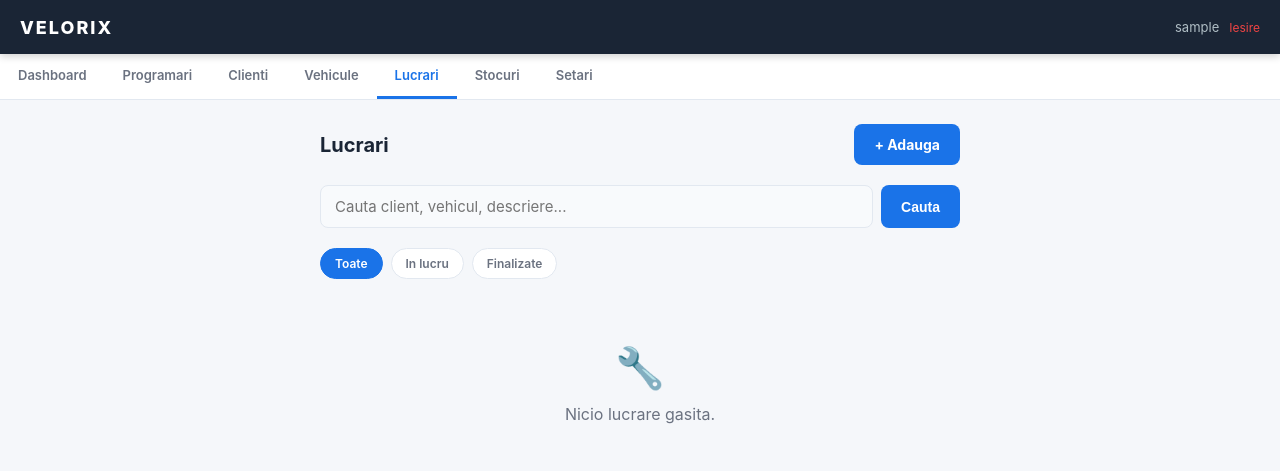
After one commit to alinbaltag-web/Velorix, a Flask app: page /lucrari in a window 1280 px wide. The commit adds this page. Shown: the top 471 px of the page. Run offline with Flask 3, Linux system fonts and the light colour scheme; the visitor is signed in with stand-in values (Sample User, id 1); data that the repository does not hold is empty; some libraries are stand-ins or nearby versions.

Commit message:
Modul Lucrari: liste, adauga, editeaza, sterge, status + nav update
Co-Authored-By: Claude Sonnet 4.6 <noreply@anthropic.com>

```diff
--- a/mobile/api_server.py
+++ b/mobile/api_server.py
@@ -609,6 +609,146 @@ def stocuri():
 
 
 # ─────────────────────────────────────────────────────────────
+#  Lucrari
+# ─────────────────────────────────────────────────────────────
+
+@app.route('/lucrari')
+@login_required
+def lucrari():
+    filtru   = request.args.get('filtru', 'toate')
+    q_search = request.args.get('q', '').strip()
+    con, cur = get_db()
+
+    where, params = [], []
+    if filtru == 'in_lucru':
+        where.append("l.status = 'in_lucru'")
+    elif filtru == 'finalizat':
+        where.append("l.status = 'finalizat'")
+
+    if q_search:
+        if _USE_PG:
+            where.append("(c.nume ILIKE %s OR v.marca ILIKE %s OR v.nr ILIKE %s OR l.descriere ILIKE %s)")
+        else:
+            where.append("(c.nume LIKE ? OR v.marca LIKE ? OR v.nr LIKE ? OR l.descriere LIKE ?)")
+        params += [f'%{q_search}%'] * 4
+
+    sql = """
+        SELECT l.id, l.descriere, l.status, l.data,
+               COALESCE(l.ore_rar, 0) as ore_rar,
+               COALESCE(l.tarif_ora, 0) as tarif_ora,
+               COALESCE(l.cost, 0) as cost,
+               COALESCE(l.mecanic, '') as mecanic,
+               COALESCE(l.km, '') as km,
+               c.nume as client, c.id as id_client,
+               v.marca || ' ' || v.model as vehicul,
+               COALESCE(v.nr, '') as nr, v.id as id_vehicul
+        FROM lucrari l
+        JOIN vehicule v ON v.id = l.id_vehicul
+        JOIN clienti c ON c.id = v.id_client
+    """
+    if where:
+        sql += " WHERE " + " AND ".join(where)
+    sql += " ORDER BY CASE l.status WHEN 'in_lucru' THEN 0 ELSE 1 END, l.id DESC LIMIT 100"
+
+    cur.execute(sql, params)
+    lista = rows(cur)
+    con.close()
+    return render_template('lucrari.html', lucrari=lista, filtru=filtru,
+                           q=q_search, user=session['user'], activ='lucrari')
+
+
+@app.route('/lucrari/adauga', methods=['GET', 'POST'])
+@login_required
+def lucrare_adauga():
+    con, cur = get_db()
+    if request.method == 'POST':
+        id_vehicul = request.form.get('id_vehicul')
+        descriere  = request.form.get('descriere', '').strip()
+        km         = request.form.get('km', '')
+        ore_rar    = request.form.get('ore_rar') or 0
+        tarif_ora  = request.form.get('tarif_ora') or 0
+        mecanic    = request.form.get('mecanic', '').strip()
+        data       = request.form.get('data') or datetime.now().strftime('%Y-%m-%d')
+        cost = float(ore_rar) * float(tarif_ora)
+        cur.execute(q("""
+            INSERT INTO lucrari (id_vehicul, descriere, km, ore_rar, tarif_ora, cost, mecanic, status, data)
+            VALUES (?, ?, ?, ?, ?, ?, ?, 'in_lucru', ?)
+        """), (id_vehicul, descriere, km, ore_rar, tarif_ora, cost, mecanic, data))
+        con.commit()
+        con.close()
+        return redirect(url_for('lucrari'))
+
+    cur.execute("""
+        SELECT v.id, c.nume as client, v.marca || ' ' || v.model as vehicul, v.nr
+        FROM vehicule v JOIN clienti c ON c.id = v.id_client
+        ORDER BY c.nume, v.marca
+    """)
+    vehicule = rows(cur)
+    con.close()
+    return render_template('lucrare_form.html', l=None, vehicule=vehicule,
+                           user=session['user'], activ='lucrari')
+
+
+@app.route('/lucrari/editeaza/<int:lid>', methods=['GET', 'POST'])
+@login_required
+def lucrare_editeaza(lid):
+    con, cur = get_db()
+    if request.method == 'POST':
+        descriere = request.form.get('descriere', '').strip()
+        km        = request.form.get('km', '')
+        ore_rar   = request.form.get('ore_rar') or 0
+        tarif_ora = request.form.get('tarif_ora') or 0
+        mecanic   = request.form.get('mecanic', '').strip()
+        status    = request.form.get('status', 'in_lucru')
+        data      = request.form.get('data') or datetime.now().strftime('%Y-%m-%d')
+        cost = float(ore_rar) * float(tarif_ora)
+        cur.execute(q("""
+            UPDATE lucrari SET descriere=?, km=?, ore_rar=?, tarif_ora=?,
+                cost=?, mecanic=?, status=?, data=? WHERE id=?
+        """), (descriere, km, ore_rar, tarif_ora, cost, mecanic, status, data, lid))
+        con.commit()
+        con.close()
+        return redirect(url_for('lucrari'))
+
+    cur.execute(q("""
+        SELECT l.id, l.id_vehicul, l.descriere, l.km, l.ore_rar, l.tarif_ora,
+               l.cost, l.mecanic, l.status, l.data,
+               c.nume as client, v.marca || ' ' || v.model as vehicul, v.nr
+        FROM lucrari l
+        JOIN vehicule v ON v.id = l.id_vehicul
+        JOIN clienti c ON c.id = v.id_client
+        WHERE l.id = ?
+    """), (lid,))
+    l = one(cur)
+    con.close()
+    if not l:
+        return redirect(url_for('lucrari'))
+    return render_template('lucrare_form.html', l=l, vehicule=None,
+                           user=session['user'], activ='lucrari')
+
+
+@app.route('/lucrari/status/<int:lid>', methods=['POST'])
+@login_required
+def lucrare_status(lid):
+    nou_status = request.form.get('status', 'finalizat')
+    con, cur = get_db()
+    cur.execute(q("UPDATE lucrari SET status=? WHERE id=?"), (nou_status, lid))
+    con.commit()
+    con.close()
+    return redirect(url_for('lucrari'))
+
+
+@app.route('/lucrari/sterge/<int:lid>', methods=['POST'])
+@login_required
+def lucrare_sterge(lid):
+    con, cur = get_db()
+    cur.execute(q("DELETE FROM lucrari WHERE id=?"), (lid,))
+    con.commit()
+    con.close()
+    return redirect(url_for('lucrari'))
+
+
+# ─────────────────────────────────────────────────────────────
 #  Setari
 # ─────────────────────────────────────────────────────────────
 
--- a/mobile/templates/base.html
+++ b/mobile/templates/base.html
@@ -186,6 +186,8 @@
         <a href="/dashboard" {% if activ == 'dashboard' %}class="activ"{% endif %}>Dashboard</a>
         <a href="/programari" {% if activ == 'programari' %}class="activ"{% endif %}>Programari</a>
         <a href="/clienti" {% if activ == 'clienti' %}class="activ"{% endif %}>Clienti</a>
+        <a href="/vehicule" {% if activ == 'vehicule' %}class="activ"{% endif %}>Vehicule</a>
+        <a href="/lucrari" {% if activ == 'lucrari' %}class="activ"{% endif %}>Lucrari</a>
         <a href="/stocuri" {% if activ == 'stocuri' %}class="activ"{% endif %}>Stocuri</a>
         <a href="/setari" {% if activ == 'setari' %}class="activ"{% endif %}>Setari</a>
     </div>
--- /dev/null
+++ b/mobile/templates/lucrari.html
@@ -0,0 +1,80 @@
+{% extends "base.html" %}
+{% block title %}Velorix — Lucrari{% endblock %}
+{% block extra_css %}
+.luc-card { background: var(--card); border-radius: 10px; border: 1px solid var(--border); border-left: 4px solid var(--blue); padding: 14px 16px; margin-bottom: 10px; }
+.luc-card.in_lucru  { border-left-color: var(--yellow); }
+.luc-card.finalizat { border-left-color: var(--green); }
+.luc-meta { display: flex; justify-content: space-between; align-items: center; margin-bottom: 6px; }
+.luc-data { font-size: 12px; color: var(--text2); }
+.luc-client { font-weight: 700; font-size: 15px; }
+.luc-vehicul { font-size: 13px; color: var(--text2); margin-top: 2px; }
+.luc-desc { font-size: 13px; margin-top: 6px; }
+.luc-stats { display: flex; gap: 16px; margin-top: 8px; font-size: 12px; color: var(--text2); }
+.luc-stats span { display: flex; align-items: center; gap: 4px; }
+.luc-actiuni { display: flex; gap: 8px; margin-top: 10px; padding-top: 10px; border-top: 1px solid var(--border); flex-wrap: wrap; }
+.filtru-bar { display: flex; gap: 8px; margin-bottom: 16px; flex-wrap: wrap; }
+.filtru-btn { padding: 7px 14px; border-radius: 20px; border: 1.5px solid var(--border); background: var(--card); color: var(--text2); font-size: 12px; font-weight: 600; text-decoration: none; cursor: pointer; }
+.filtru-btn.activ { background: var(--blue); color: #fff; border-color: var(--blue); }
+.filtru-btn.yellow.activ { background: var(--yellow); border-color: var(--yellow); }
+.filtru-btn.green.activ  { background: var(--green);  border-color: var(--green); }
+{% endblock %}
+{% block content %}
+<div class="top-bar">
+    <h2>Lucrari</h2>
+    <a href="/lucrari/adauga" class="btn-primary">+ Adauga</a>
+</div>
+
+<form method="GET" action="/lucrari" class="search-bar">
+    <input type="text" name="q" value="{{ q }}" placeholder="Cauta client, vehicul, descriere...">
+    <input type="hidden" name="filtru" value="{{ filtru }}">
+    <button type="submit" class="btn-primary">Cauta</button>
+</form>
+
+<div class="filtru-bar">
+    <a href="/lucrari?filtru=toate&q={{ q }}"    class="filtru-btn {% if filtru == 'toate' %}activ{% endif %}">Toate</a>
+    <a href="/lucrari?filtru=in_lucru&q={{ q }}" class="filtru-btn yellow {% if filtru == 'in_lucru' %}activ{% endif %}">In lucru</a>
+    <a href="/lucrari?filtru=finalizat&q={{ q }}" class="filtru-btn green {% if filtru == 'finalizat' %}activ{% endif %}">Finalizate</a>
+</div>
+
+{% if lucrari %}
+    {% for l in lucrari %}
+    <div class="luc-card {{ l.status }}">
+        <div class="luc-meta">
+            <span class="luc-data">{{ l.data }}</span>
+            <span class="badge {% if l.status == 'in_lucru' %}badge-yellow{% else %}badge-green{% endif %}">
+                {{ 'In lucru' if l.status == 'in_lucru' else 'Finalizat' }}
+            </span>
+        </div>
+        <div class="luc-client">{{ l.client }}</div>
+        <div class="luc-vehicul">{{ l.vehicul }}{% if l.nr %} · {{ l.nr }}{% endif %}</div>
+        {% if l.descriere %}<div class="luc-desc">{{ l.descriere }}</div>{% endif %}
+        <div class="luc-stats">
+            {% if l.ore_rar %}<span>⏱ {{ l.ore_rar }} ore RAR</span>{% endif %}
+            {% if l.mecanic %}<span>🔧 {{ l.mecanic }}</span>{% endif %}
+            {% if l.km %}<span>📍 {{ l.km }} km</span>{% endif %}
+            {% if l.cost %}<span>💰 {{ "%.2f"|format(l.cost|float) }} RON</span>{% endif %}
+        </div>
+        <div class="luc-actiuni">
+            <a href="/lucrari/editeaza/{{ l.id }}" class="btn-secondary" style="font-size:12px;padding:7px 14px">✏ Editeaza</a>
+            {% if l.status == 'in_lucru' %}
+            <form method="POST" action="/lucrari/status/{{ l.id }}" style="margin:0">
+                <input type="hidden" name="status" value="finalizat">
+                <button type="submit" class="btn-primary" style="font-size:12px;padding:7px 14px;background:var(--green)">✓ Finalizeaza</button>
+            </form>
+            {% else %}
+            <form method="POST" action="/lucrari/status/{{ l.id }}" style="margin:0">
+                <input type="hidden" name="status" value="in_lucru">
+                <button type="submit" class="btn-secondary" style="font-size:12px;padding:7px 14px">↩ Redeschide</button>
+            </form>
+            {% endif %}
+            <form method="POST" action="/lucrari/sterge/{{ l.id }}" style="margin:0"
+                  onsubmit="return confirm('Stergi lucrarea?')">
+                <button type="submit" class="btn-danger" style="font-size:12px;padding:7px 14px">🗑 Sterge</button>
+            </form>
+        </div>
+    </div>
+    {% endfor %}
+{% else %}
+    <div class="empty"><div class="empty-icon">🔧</div>Nicio lucrare gasita.</div>
+{% endif %}
+{% endblock %}
```
Also changed, not shown: mobile/templates/lucrare_form.html (added, +81 -0 lines).
